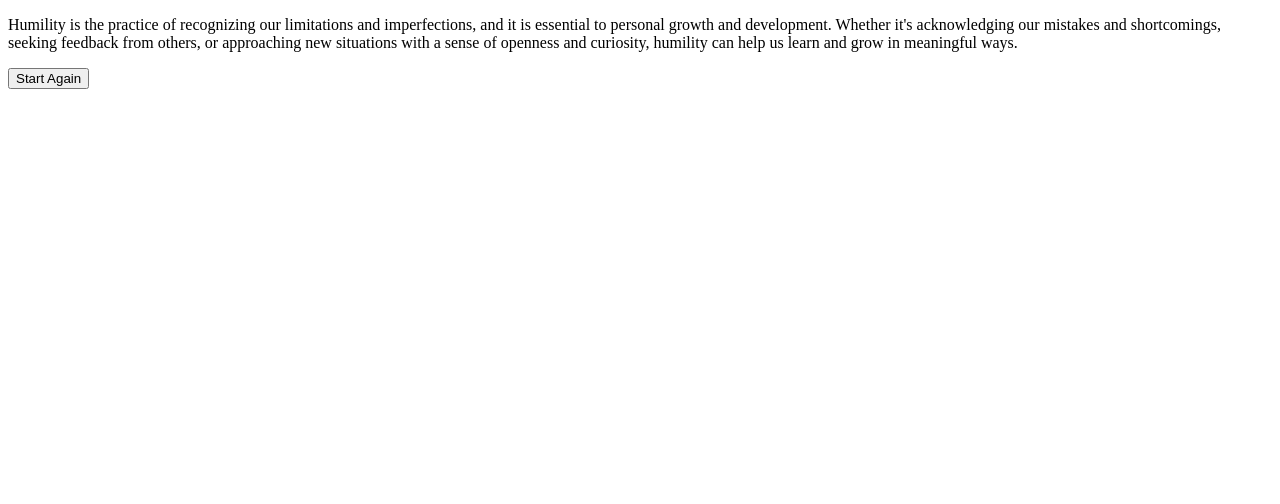
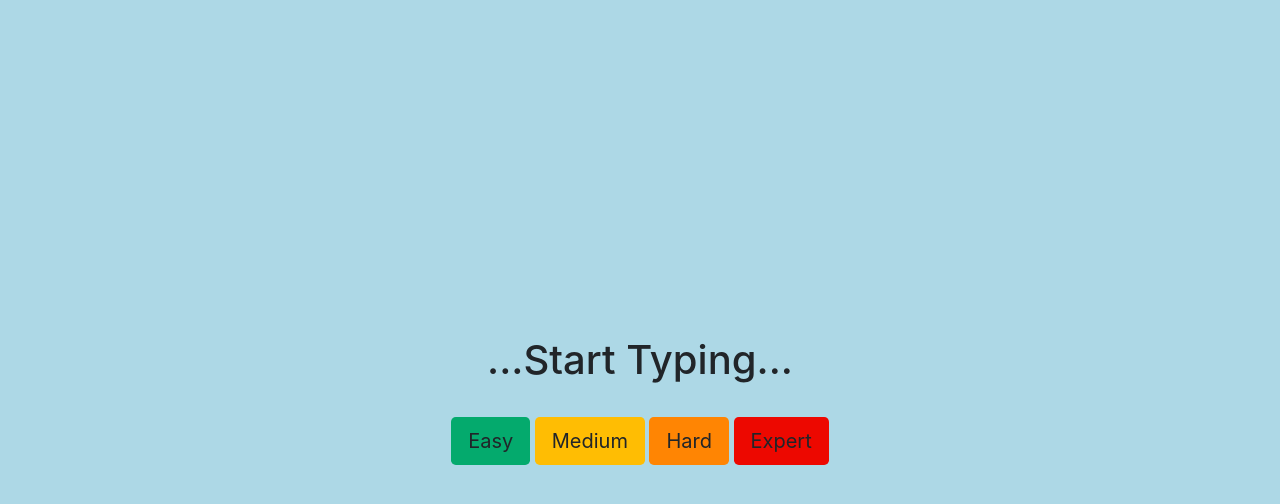
Before and after one commit to lisaevermore/start-typing, a plain HTML site: page index.html in a window 1280 px wide. Drawn offline with nearby package versions, Linux system fonts and the light colour scheme.

Commit message:
adding buttons and stying with hover eff

```diff
--- a/assets/css/style.css
+++ b/assets/css/style.css
@@ -0,0 +1,46 @@
+body{
+    display: flex;
+    align-items: center;
+    justify-content: center;
+    min-height: 100vh;
+    background: lightblue;
+}
+
+/* buttons */
+.easy{
+    background:  #04AA6D;
+}
+.easy:hover {
+    background-color: #2ea97c;
+    color: white;
+}
+
+.medium{
+    background: #ffbd03;
+}
+.medium:hover {
+    background-color: #edb723;
+    color: white;
+}
+.hard{
+    background: #ff8503;
+}
+.hard:hover {
+    background-color: #ef9c42;
+    color: white;
+}
+.expert{
+    background: #ED0800;
+}
+.expert:hover {
+    background-color: #e0433e;
+    color: white;
+}
+
+.header{
+    display: flex;
+    align-items: center;
+    justify-content: flex-start;
+    flex-direction: column;
+    gap: 25px;
+}
--- a/index.html
+++ b/index.html
@@ -3,20 +3,49 @@
 <head>
     <meta charset="UTF-8">
     <meta name="viewport" content="width=device-width, initial-scale=1.0">
+    <link rel="stylesheet" href="https://cdn.jsdelivr.net/npm/bootstrap@4.4.1/dist/css/bootstrap.min.css" integrity="sha384-Vkoo8x4CGsO3+Hhxv8T/Q5PaXtkKtu6ug5TOeNV6gBiFeWPGFN9MuhOf23Q9Ifjh" crossorigin="anonymous">
     <link rel="stylesheet" href="assets/css/style.css">
     <title>Start Typing | Typing Game</title>
 </head>
 <body>
-    <div class="wrapper">
+    <div class="header">
+        <h1>...Start Typing...</h1>
+        <div class="starting-btns">
+            <button type="button" class="btn btn-lg easy">Easy</button>
+            <button type="button" class="btn btn-lg medium">Medium</button>
+            <button type="button" class="btn btn-lg hard">Hard</button>
+            <button type="button" class="btn btn-lg expert">Expert</button>
+
+        </div>
+    </div>
+    <!-- <div class="wrapper">
         <div class="content-box">
             <div class="typing-text">
                 <p>Humility is the practice of recognizing our limitations and imperfections, and it is essential to personal growth and development. Whether it's acknowledging our mistakes and shortcomings, seeking feedback from others, or approaching new situations with a sense of openness and curiosity, humility can help us learn and grow in meaningful ways.</p>
             </div>
             <div class="content">
+                <ul class="result-details">
+                    <li class="time">
+                        <p>Time Left:</p>
+                        <span><b>60</b>s</span>
+                    </li>
+                    <li class="mistakes">
+                        <p>Mistakes:</p>
+                        <span>0</span>
+                    </li>
+                    <li class="wpm">
+                        <p>WPM:</p>
+                        <span>0</span>
+                    </li>
+                    <li class="cpm">
+                        <p>CPM:</p>
+                        <span>0</span>
+                    </li>
+                </ul>
                 <button>Start Again</button>
             </div>
 
         </div>
-    </div>
+    </div> -->
 </body>
 </html>
```
